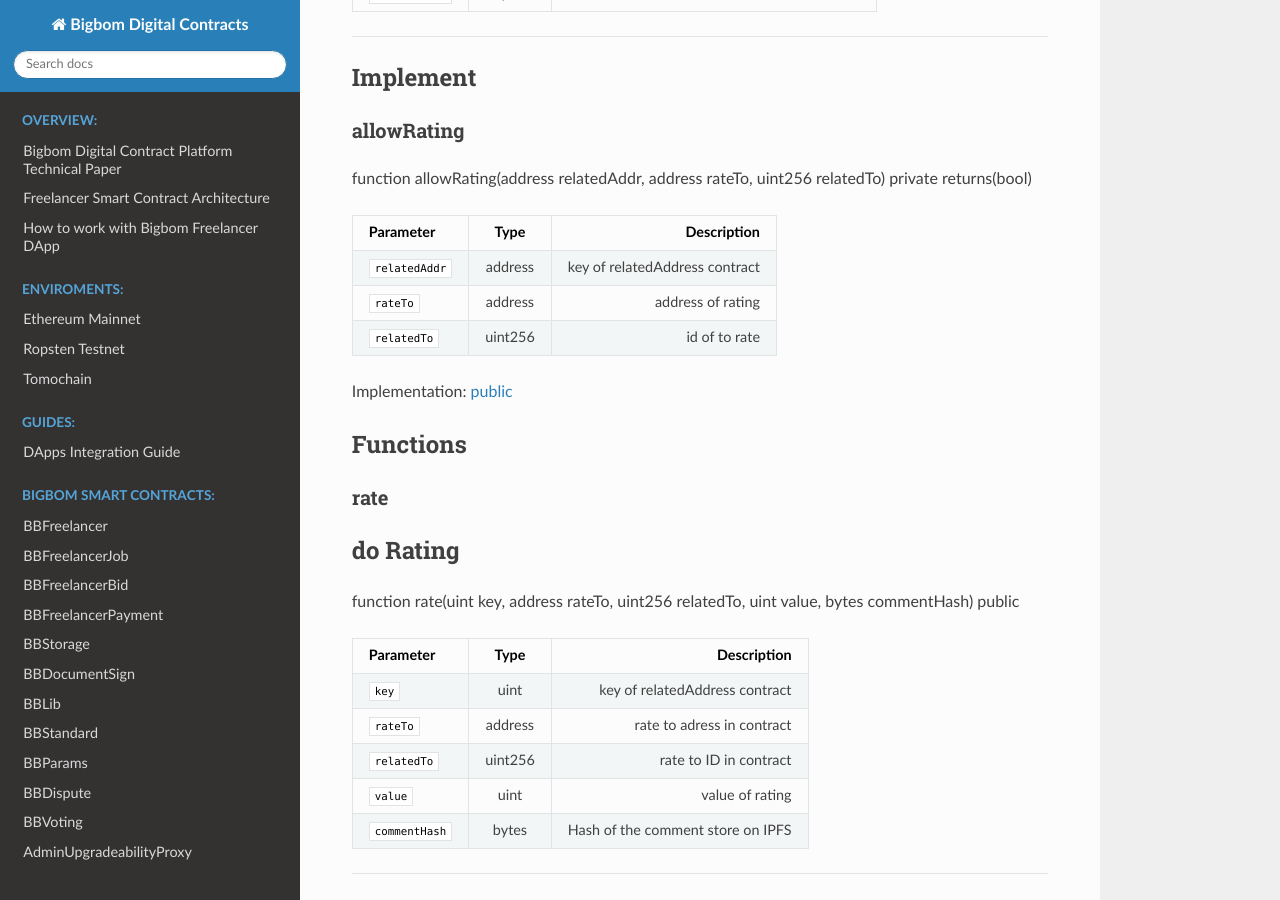
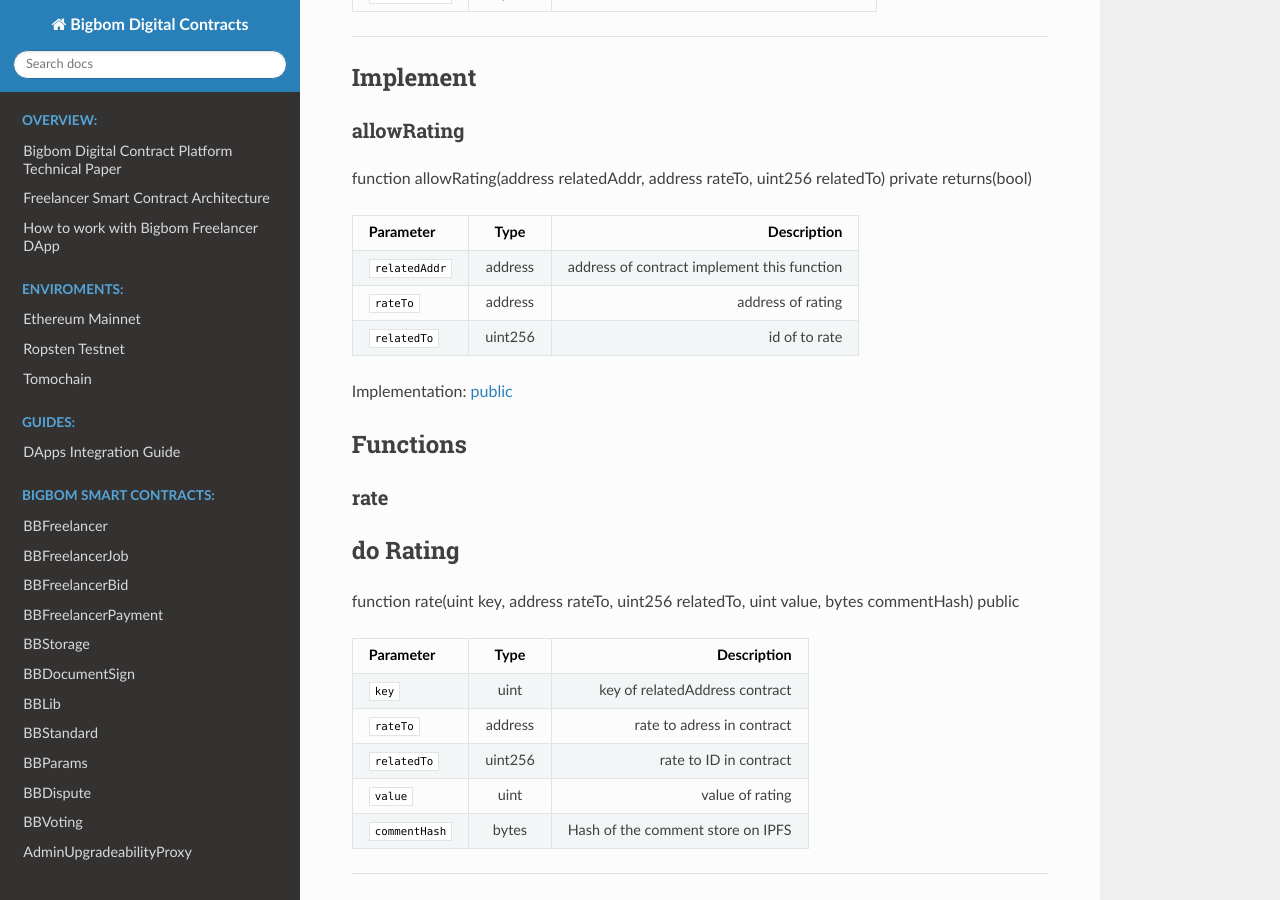
Before and after one commit to bigbomio/digital-contracts, a Sphinx documentation site: the page built from docs/contracts/BBRating.md, in a window 1280 px wide and 900 px high, scrolled down 1070 px. Built offline with Sphinx 7.4.7 and the Read the Docs theme 2.0.0, drawn with Linux system fonts in a browser that asks for light colours.

Commit message:
Update BBRating.md

```diff
--- a/docs/contracts/BBRating.md
+++ b/docs/contracts/BBRating.md
@@ -46,7 +46,7 @@
 
 | Parameter     | Type          | Description                 |
 | ------------- |:-------------:| ---------------------------:|
-| `relatedAddr`       | address       |  key of relatedAddress contract|
+| `relatedAddr`       | address       |  address of contract implement this function|
 |`rateTo`| address |address of rating|
 | `relatedTo`       | uint256   | id of to rate|
 
```
